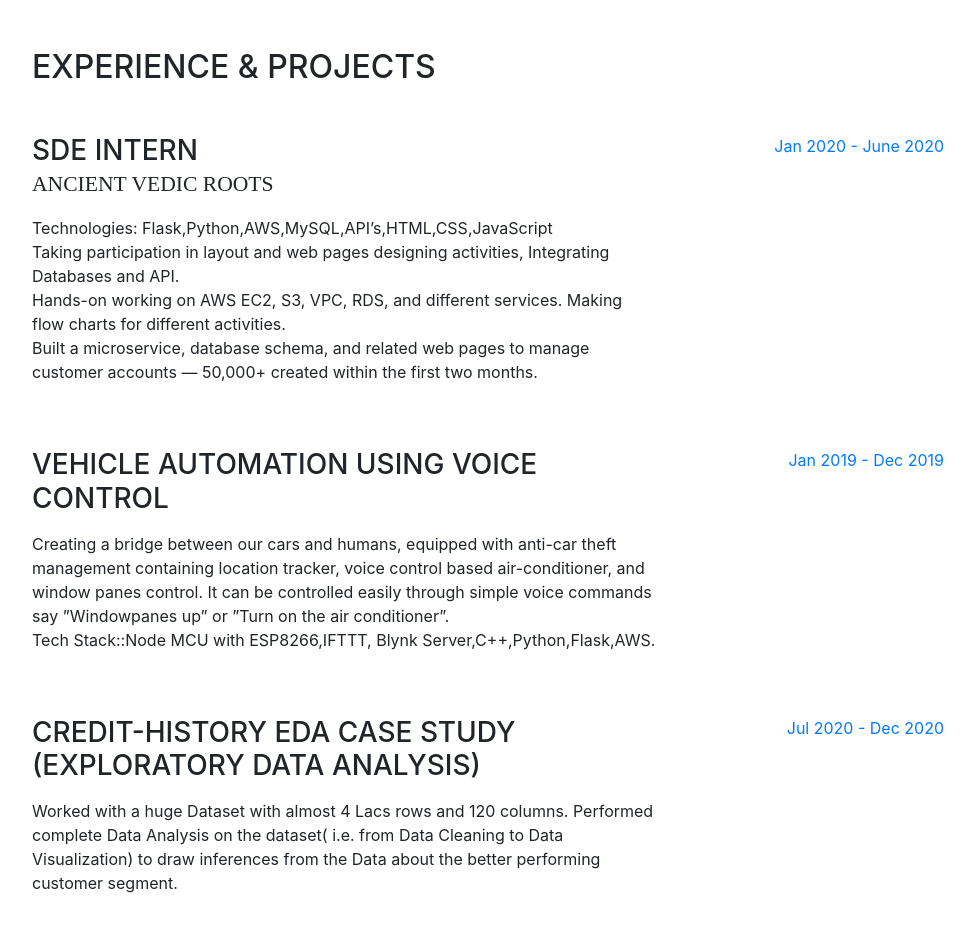
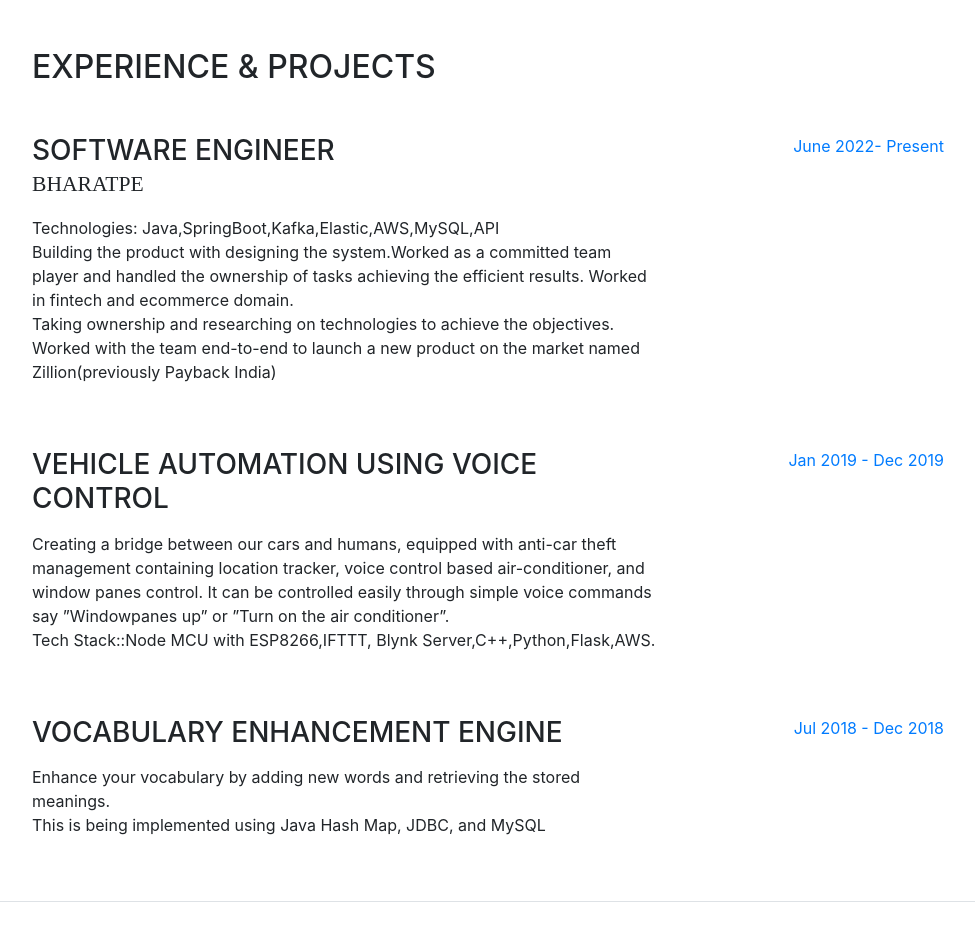
Before and after one commit to onebeing/resumex, a website with bundled scripts: page index.html in a window 1280 px wide. Shown: the part 800-1752 px from the top of the page, without its empty margins (288-1263 px from the left). Built offline with nearby package versions, Linux system fonts and the light colour scheme; a web font is replaced by a local one.

Commit message:
Update index.html

```diff
--- a/index.html
+++ b/index.html
@@ -74,7 +74,9 @@
           <div class="subheading mb-5">Gurugram, India ·
             <a href="mailto: beingdipanshu@gmail.com">beingdipanshu@gmail.com</a>
           </div>
-          <p class="mb-5">An inquisitive person, always willing to dive deep into a problem for novel solutions. The learning process of a task motivates me in exploring life.</p>
+          <p class="mb-5">The learning process of a task motivates me in exploring the new dimensions of life. An inquisitive person, a problem solver, and a team player. I am always willing to dive deep into problems for a novel solution. Stays a self-motivated and insightful person while working on my things. Experienced in working on startup products where I curated things from end to end.</p>
+          <p>Apart from being a developer, I enjoy most of my time being outdoors. I enjoy mountain hiking and rafting.</p>
+          <p class="mb-0">When forced indoors, I follow a number of sci-fi and fantasy genre movies and television shows, I spend a large amount of my free time exploring the latest technolgy advancements in the  development world.</p>
           <ul class="list-inline list-social-icons mb-0">
             <li class="list-inline-item">
               <a href="#">
@@ -118,15 +120,15 @@
 
           <div class="resume-item d-flex flex-column flex-md-row mb-5">
             <div class="resume-content mr-auto">
-              <h3 class="mb-0">SDE Intern</h3>
-              <div class="subheading mb-3">Ancient Vedic Roots</div>
-              <p>Technologies: Flask,Python,AWS,MySQL,API’s,HTML,CSS,JavaScript<br>
-    Taking participation in layout and web pages designing activities, Integrating Databases and API.
-                <br> Hands-on working on AWS EC2, S3, VPC, RDS, and different services. Making flow charts for different activities.
-                <br> Built a microservice, database schema, and related web pages to manage customer accounts — 50,000+ created within the first two months.</p>
+              <h3 class="mb-0">Software Engineer</h3>
+              <div class="subheading mb-3">BharatPe</div>
+              <p>Technologies: Java,SpringBoot,Kafka,Elastic,AWS,MySQL,API<br>
+    Building the product with designing the system.Worked as a committed  team player and handled the ownership of tasks achieving the efficient results. Worked in fintech and ecommerce domain.
+                <br> Taking ownership and researching on technologies to achieve the objectives.
+                <br>Worked with the team end-to-end to launch a new product on the market named Zillion(previously Payback India)</p>
             </div>
             <div class="resume-date text-md-right">
-              <span class="text-primary">Jan 2020 - June 2020</span>
+              <span class="text-primary">June 2022- Present</span>
             </div>
           </div>
 
@@ -144,20 +146,7 @@
             </div>
           </div>
 
-          <div class="resume-item d-flex flex-column flex-md-row mb-5">
-            <div class="resume-content mr-auto">
-              <h3 class="mb-0">CREDIT-HISTORY EDA CASE STUDY (Exploratory Data Analysis)</h3>
-              <div class="subheading mb-3"></div>
-              <p>Worked with a huge Dataset with almost 4 Lacs rows and 120 columns.
-                Performed complete Data Analysis on the dataset( i.e. from Data Cleaning to
-                Data Visualization) to draw inferences from the Data about the better performing
-                customer segment.
-                </p>
-            </div>
-            <div class="resume-date text-md-right">
-              <span class="text-primary">Jul 2020 - Dec 2020</span>
-            </div>
-          </div>
+
 
           <div class="resume-item d-flex flex-column flex-md-row">
             <div class="resume-content mr-auto">
@@ -184,10 +173,9 @@
               <h3 class="mb-0">Thapar Institute Of Engineering and Technology, India</h3>
               <div class="subheading mb-3">COMPUTER SCIENCE ENGINEERING INTEGRATED WITH MBA</div>
               <div>Integrated MBA in Information Systems and Finance</div>
-              <p>CGPA: 6.54</p>
             </div>
             <div class="resume-date text-md-right">
-              <span class="text-primary">August 2020 - June 2021</span>
+              <span class="text-primary">August 2016 - June 2021</span>
             </div>
           </div>
 
```
